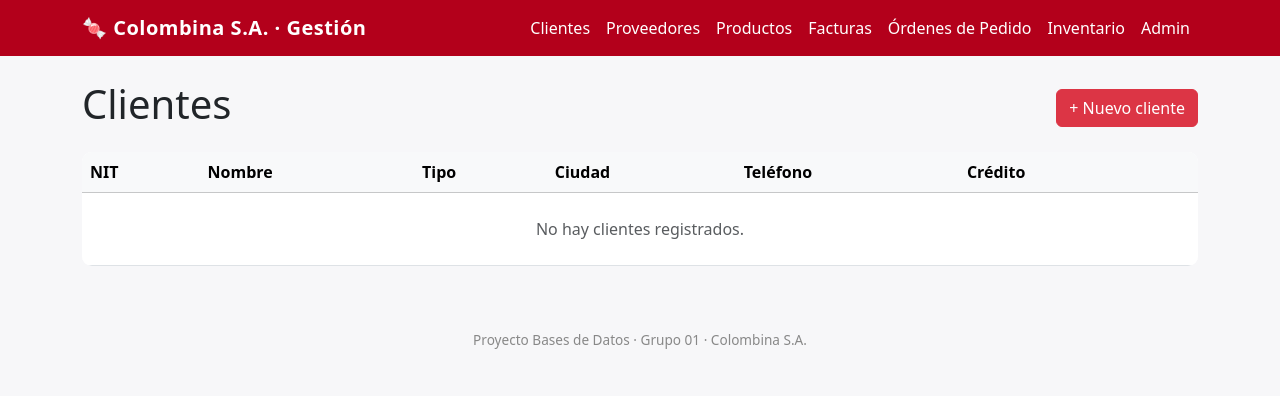
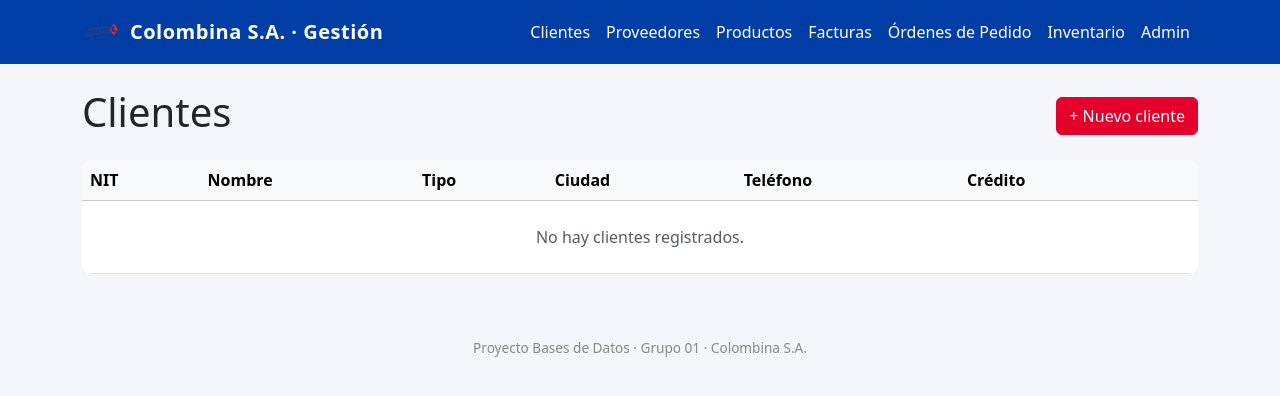
Before and after one commit to majo181504/Proyecto-COLOMBINA-S.A, a Django app: page /clientes/ in a window 1280 px wide. Shown: the top 396 px of the page. Run offline with Django 5.2, Linux system fonts and the light colour scheme; data that the repository does not hold is empty.

Commit message:
logo/visual

```diff
--- a/app/gestion/templates/gestion/base.html
+++ b/app/gestion/templates/gestion/base.html
@@ -7,16 +7,28 @@
     <title>{% block title %}Colombina S.A. - Gestión{% endblock %}</title>
     <link href="https://cdn.jsdelivr.net/npm/bootstrap@5.3.3/dist/css/bootstrap.min.css" rel="stylesheet">
     <style>
-        body { background-color: #f7f7f9; }
+        :root {
+            --colombina-azul: #003DA5;
+            --colombina-azul-oscuro: #002d78;
+            --colombina-rojo: #E4002B;
+            --colombina-blanco: #ffffff;
+        }
+        body { background-color: #f5f6f9; }
         .navbar-brand { font-weight: 700; letter-spacing: .5px; }
-        .navbar-colombina { background-color: #b3001b; }
+        .navbar-colombina { background-color: var(--colombina-azul); }
         .navbar-colombina .nav-link, .navbar-colombina .navbar-brand { color: #fff !important; }
-        .navbar-colombina .nav-link:hover { color: #ffd6d6 !important; }
-        .card-metric { border: none; border-radius: 14px; box-shadow: 0 2px 10px rgba(0,0,0,.06); }
+        .navbar-colombina .nav-link:hover { color: var(--colombina-rojo) !important; }
+        .logo-colombina { height: 38px; margin-right: 10px; vertical-align: middle; }
+        .btn-danger { background-color: var(--colombina-rojo) !important; border-color: var(--colombina-rojo) !important; }
+        .btn-danger:hover { background-color: #b8001f !important; border-color: #b8001f !important; }
+        .btn-outline-primary { color: var(--colombina-azul) !important; border-color: var(--colombina-azul) !important; }
+        .btn-outline-primary:hover { background-color: var(--colombina-azul) !important; border-color: var(--colombina-azul) !important; }
+        a { color: var(--colombina-azul); }
+        .card-metric { border: none; border-radius: 14px; box-shadow: 0 2px 10px rgba(0,0,0,.06); border-top: 4px solid var(--colombina-rojo); }
         .table-responsive { border-radius: 10px; overflow: hidden; }
         footer { color: #888; font-size: .85rem; }
         .badge-estado-AGOTADO { background-color: #6c1017; }
-        .badge-estado-CRÍTICO { background-color: #dc3545; }
+        .badge-estado-CRÍTICO { background-color: var(--colombina-rojo); }
         .badge-estado-ALERTA { background-color: #fd7e14; }
         .badge-estado-SEGURO { background-color: #198754; }
         /* Da estilo Bootstrap a los inputs generados automáticamente por Django,
@@ -33,7 +45,11 @@
 <body>
 <nav class="navbar navbar-expand-lg navbar-colombina mb-4">
     <div class="container">
-        <a class="navbar-brand" href="{% url 'gestion:home' %}">🍬 Colombina S.A. · Gestión</a>
+        <a class="navbar-brand d-flex align-items-center" href="{% url 'gestion:home' %}">
+            <img src="{% static 'images/logo-colombina.png' %}" alt="Colombina" class="logo-colombina" onerror="this.style.display='none'; document.getElementById('logo-fallback').style.display='inline';">
+            <span id="logo-fallback" style="display:none;">🍬&nbsp;</span>
+            Colombina S.A. · Gestión
+        </a>
         <button class="navbar-toggler" type="button" data-bs-toggle="collapse" data-bs-target="#navMenu">
             <span class="navbar-toggler-icon"></span>
         </button>
```
Also changed, not shown: app/gestion/static/images/logo-colombina.png (added).
